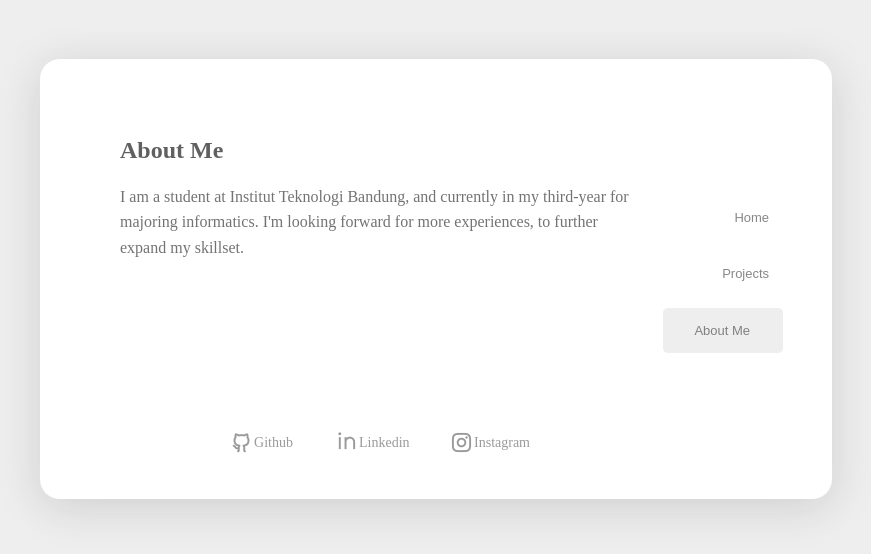
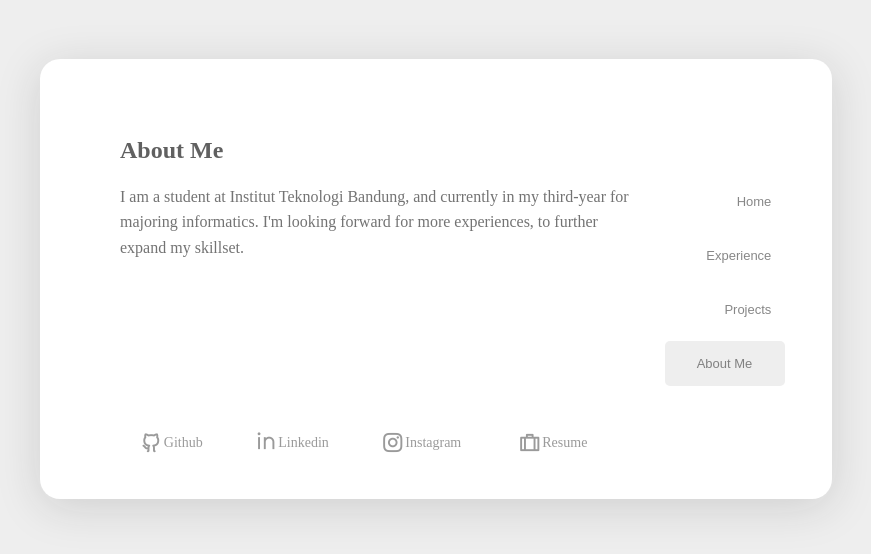
Before and after one commit to falahsuta/dev, a React (Create React App) app: page / in a window 1280 px wide. Both pictures are taken after a click on the element "About Me". Shown: the top 554 px of the page, without its empty margins (204-1075 px from the left). Built offline with nearby package versions, Linux system fonts and the light colour scheme; a web font is replaced by a local one.

Commit message:
feat: add resume (and fix grid of logo positioning), fix sidebar positioning for adding experience section

```diff
--- a/src/components/Boxer.js
+++ b/src/components/Boxer.js
@@ -47,7 +47,13 @@ const Boxer = () => {
                   </div>
                 </Grid>
                 <Grid item xs={3}>
-                  <div style={{ marginRight: "100px", marginTop: "130px" }}>
+                  <div
+                    style={{
+                      marginRight: "95px",
+                      marginTop: "120px",
+                      // paddingBottom: "24px",
+                    }}
+                  >
                     <Sidebar />
                   </div>
                 </Grid>
--- a/src/components/Content.js
+++ b/src/components/Content.js
@@ -117,6 +117,15 @@ const Content = () => {
           </p>
         )}
 
+          <CSSTransition
+              in={nav === "Experience"}
+              timeout={4300}
+              classNames="alert"
+              unmountOnExit
+          >
+              <div>{nav === "Experience" && <>Work In Progress</>}</div>
+          </CSSTransition>
+
         <CSSTransition
           in={nav === "Projects"}
           timeout={4300}
--- a/src/components/GridOfLogo.js
+++ b/src/components/GridOfLogo.js
@@ -1,30 +1,37 @@
 import React from "react";
-import { Grid } from "@material-ui/core";
 import Logo from "./Logo";
 
 const GridOfLogo = () => {
   return (
-    <>
-      <div style={{ width: "330px", marginLeft: "110px", marginTop: "150px" }}>
-        <Grid container direction="row" justify="center" alignItems="center">
-          <Grid item xs>
-            <Logo text="Github" linkto="https://github.com/falahsuta" />
-          </Grid>
-          <Grid item xs>
-            <Logo
-              text="Linkedin"
-              linkto="https://www.linkedin.com/in/falah-sutawindaya/"
-            />
-          </Grid>
-          <Grid item xs>
-            <Logo
-              text="Instagram"
-              linkto="https://instagram.com/falahsutawindaya"
-            />
-          </Grid>
-        </Grid>
+    <div
+      style={{
+        marginTop: "150px",
+        width: "100%",
+        display: "grid",
+        gridTemplateColumns: "repeat(4, minmax(0, 1fr))",
+        justifyItems: "center",
+        alignItems: "center",
+        rowGap: "18px",
+        paddingRight: "32px",
+        boxSizing: "border-box",
+      }}
+    >
+      <div style={{ marginLeft: -10, marginRight: 0 }}>
+        <Logo text="Github" linkto="https://github.com/falahsuta" />
       </div>
-    </>
+      <div style={{ marginLeft: 0, marginRight: 15 }}>
+        <Logo
+          text="Linkedin"
+          linkto="https://www.linkedin.com/in/falah-sutawindaya/"
+        />
+      </div>
+      <div style={{ marginLeft: 0, marginRight: 5 }}>
+        <Logo text="Instagram" linkto="https://instagram.com/falahsutawindaya" />
+      </div>
+      <div style={{ marginLeft: 30, marginRight: 0 }}>
+        <Logo text="Resume" linkto="https://instagram.com/falahsutawindaya" />
+      </div>
+    </div>
   );
 };
 
--- a/src/components/Logo.js
+++ b/src/components/Logo.js
@@ -3,6 +3,14 @@ import "../style/Scroll.css";
 
 const Logo = (props) => {
   const [isShown, setIsShown] = useState(false);
+
+  const getIconSlug = (text) => {
+    const lower = String(text || "").toLowerCase();
+    if (lower === "resume") {
+      return "suitcase";
+    }
+    return lower;
+  };
 
   // On Hover
   const handleOpen = () => {
@@ -58,8 +66,8 @@ const Logo = (props) => {
               }}
               className={
                 isShown
-                  ? `ri-${props.text.toLowerCase()}-fill`
-                  : `ri-${props.text.toLowerCase()}-line`
+                  ? `ri-${getIconSlug(props.text)}-fill`
+                  : `ri-${getIconSlug(props.text)}-line`
               }
             ></i>
           </div>
--- a/src/components/Sidebar.js
+++ b/src/components/Sidebar.js
@@ -19,7 +19,7 @@ const Sidebar = () => {
     }, 300);
   }, []);
 
-  const menus = ["Home", "Projects", "About Me"].map((menu) => {
+  const menus = ["Home", "Experience", "Projects", "About Me"].map((menu) => {
     return (
       <div
         key={menu}
--- a/src/style/Sidebar.css
+++ b/src/style/Sidebar.css
@@ -2,9 +2,11 @@
   display: flex;
   align-items: center;
   flex-direction: column;
-  justify-content: space-around;
+  justify-content: flex-start;
+  gap: 9px;
   border-radius: 7px;
-  height: 170px;
+  min-height: 170px;
+  height: auto;
   width: 90%;
   padding-right: 10px;
   margin-right: -90px;
@@ -118,6 +120,7 @@
   .container-card {
     width: 100%;
     padding-right: 0;
+    padding-bottom: 24px;
     margin-right: 0;
   }
 
```
